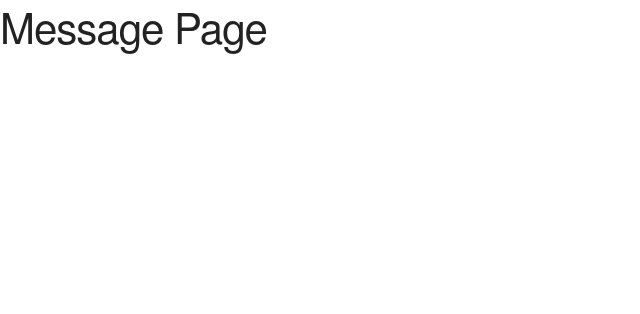
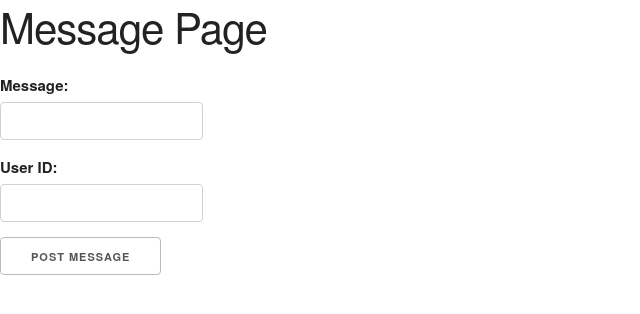
Before and after one commit to PESolut/fs-portfolio-app-frontend, a React (Create React App) app in the folder fs-portfolio-app-frontend/: page /chat/1 in a window 1280 px wide. Shown: the top 314 px of the page, without its empty margins (0-640 px from the left). Built offline with nearby package versions, Linux system fonts and the light colour scheme; no server answers.

Commit message:
new chat form finished, single chat edit form started, needs bugfix "

```diff
--- a/fs-portfolio-app-frontend/src/Components/ChatView.js
+++ b/fs-portfolio-app-frontend/src/Components/ChatView.js
@@ -6,7 +6,7 @@ const ChatView = ({messages}) => {
         <>
             <ul>
                 {
-                    messages.map(message => <ChatViewItem key={message.id} message={message} />)
+                    messages.map(message => <ChatViewItem key={message.id} message={message} id={message.id} />)
                 }
             </ul>
 
--- a/fs-portfolio-app-frontend/src/Components/ChatViewItem.js
+++ b/fs-portfolio-app-frontend/src/Components/ChatViewItem.js
@@ -1,14 +1,17 @@
 import React from 'react';
+import { Link } from 'react-router-dom';
 
-const ChatViewItem = ({message}) => {
+const ChatViewItem = ({message, id}) => {
     console.log(message)
     const { time, date } = message
 
     return (
         <>
-            <li>
-                time: {time} date: {date} message: {message.message}
-            </li>
+            <Link to={`/chat/${id}`}>
+                <li>
+                    time: {time} date: {date} message: {message.message}
+                </li>
+            </Link>
         </>
     );
 };
--- /dev/null
+++ b/fs-portfolio-app-frontend/src/Components/SingleChatEdit.js
@@ -0,0 +1,64 @@
+import { useState, useEffect } from "react";
+import { useParams, useNavigate } from "react-router-dom";
+import axios from "axios";
+
+
+const SingleChatEdit = (message) => {
+    const API = process.env.REACT_APP_API_URL
+    const navigate = useNavigate();
+    const id = useParams()
+    const [formData, setFormData] = useState ({
+        message: '',
+        user_id: ''
+    })
+
+    const handleInputChange = event => {
+        setFormData({
+            ...formData,
+            [event.target.name]: event.target.value
+        })
+    }
+
+    const handleSubmit = event => {
+        event.preventDefault()
+        // logic that talks to the database
+        axios
+        .put(`${API}/messages/${id.id}`, formData)
+        .then(() => {
+            console.log(id.id)
+            console.log(formData)
+            console.log(API)
+        })
+        .catch((error) => console.log(error))
+    }
+
+    return (
+        <>
+        <form onSubmit={handleSubmit}>
+            <div>
+                <label htmlFor="message">Message:</label>
+                    <input
+                        type="text"
+                        id="message"
+                        name="message"
+                        value={formData.message}
+                        onChange={handleInputChange}
+                        />
+            </div>
+            <div>
+                <label htmlFor="user_id">User ID:</label>
+                    <input
+                        type="text"
+                        id="user_id"
+                        name="user_id"
+                        value={formData.user_id}
+                        onChange={handleInputChange}
+                        />
+            </div>
+            <button type="submit">Post Message</button>
+        </form>
+    </>
+    );
+};
+
+export default SingleChatEdit;
--- /dev/null
+++ b/fs-portfolio-app-frontend/src/Components/SingleChatView.js
@@ -0,0 +1,20 @@
+import { useEffect } from "react";
+
+const SingleChatView = (message) => {
+
+        let date = message.message.date
+        let chatMessage = message.message.message
+        let time = message.message.time
+
+
+
+    console.log(message.message)
+    return (
+        <>
+        <h3>{chatMessage}</h3>
+        <h4>{time} {date}</h4>
+        </>
+    );
+};
+
+export default SingleChatView;
--- a/fs-portfolio-app-frontend/src/Pages/Message.js
+++ b/fs-portfolio-app-frontend/src/Pages/Message.js
@@ -1,7 +1,29 @@
+import { useEffect, useState } from 'react'
+import { useNavigate, useParams } from 'react-router-dom';
+import axios from 'axios'
+import SingleChatView from '../Components/SingleChatView'
+import SingleChatEdit from '../Components/SingleChatEdit';
+
 const Message = () => {
+    const API = process.env.REACT_APP_API_URL
+    const [message, setMessage] = useState([])
+    let { id } = useParams()
+    let navigate = useNavigate()
+
+    useEffect(() => {
+        axios
+            .get(`${API}/messages/${id}`)
+            .then((res) => {
+                console.log(res.data)
+                setMessage(res.data)
+            })
+    }, [id, navigate])
+
     return (
         <div className="message">
             <h2>Message Page</h2>
+            <SingleChatView message={message}/>
+            <SingleChatEdit message={message} />
         </div>
     );
 };
```
